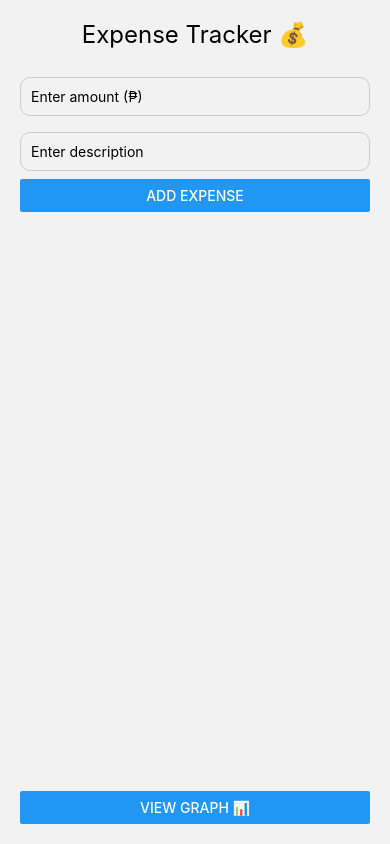
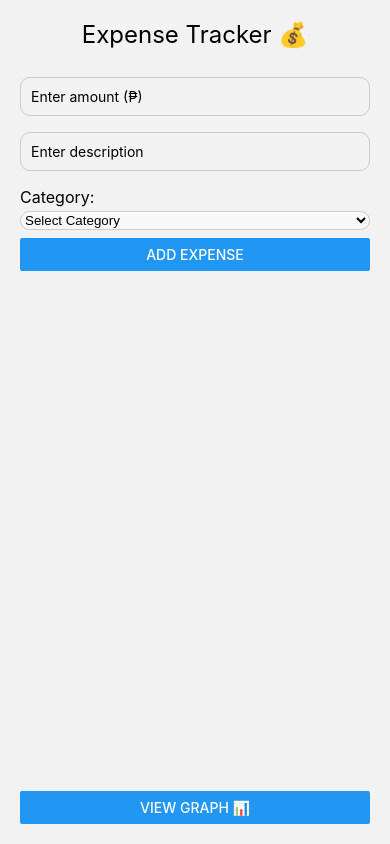
Before and after one commit to juliuscajes/QuickCount, a React Native app: screen /Expense in a window 390 px wide. Built offline with nearby package versions, Linux system fonts and the light colour scheme.

Commit message:
adding a Category Selector

```diff
--- a/package.json
+++ b/package.json
@@ -11,6 +11,7 @@
   },
   "dependencies": {
     "@react-native-async-storage/async-storage": "2.2.0",
+    "@react-native-picker/picker": "^2.11.3",
     "@react-navigation/native": "^7.1.18",
     "@react-navigation/stack": "^7.4.10",
     "expo": "~54.0.13",
--- /dev/null
+++ b/src/Components/CategoryPicker.js
@@ -0,0 +1,34 @@
+import React from "react";
+import { View, Text, StyleSheet } from "react-native";
+import { Picker } from "@react-native-picker/picker";
+
+export default function CategoryPicker({ selectedCategory, onValueChange }) {
+  return (
+    <View style={styles.container}>
+      <Text style={styles.label}>Category:</Text>
+      <Picker
+        selectedValue={selectedCategory}
+        onValueChange={onValueChange}
+        style={styles.picker}
+      >
+        <Picker.Item label="Select Category" value="" />
+        <Picker.Item label="Food" value="Food" />
+        <Picker.Item label="Transport" value="Transport" />
+        <Picker.Item label="Bills" value="Bills" />
+        <Picker.Item label="Shopping" value="Shopping" />
+        <Picker.Item label="Others" value="Others" />
+      </Picker>
+    </View>
+  );
+}
+
+const styles = StyleSheet.create({
+  container: { marginVertical: 8 },
+  label: { fontSize: 16, marginBottom: 4 },
+  picker: {
+    borderWidth: 1,
+    borderColor: "#ccc",
+    borderRadius: 10,
+    backgroundColor: "#f9f9f9",
+  },
+});
--- a/src/screens/ExpenseScreen.js
+++ b/src/screens/ExpenseScreen.js
@@ -7,22 +7,29 @@ import {
   FlatList,
   StyleSheet,
 } from "react-native";
+import CategoryPicker from "../Components/CategoryPicker";
 
 export default function ExpenseScreen({ navigation }) {
   const [amount, setAmount] = useState("");
   const [description, setDescription] = useState("");
+  const [category, setCategory] = useState("");
   const [expenses, setExpenses] = useState([]);
 
   const addExpense = () => {
-    if (!amount || !description) return alert("Please fill all fields!");
+    if (!amount || !description || !category)
+      return alert("Please fill all fields!");
+
     const newExpense = {
       id: Date.now().toString(),
       amount: parseFloat(amount),
       description,
+      category,
     };
+
     setExpenses([...expenses, newExpense]);
     setAmount("");
     setDescription("");
+    setCategory("");
   };
 
   const deleteExpense = (id) => {
@@ -47,6 +54,12 @@ export default function ExpenseScreen({ navigation }) {
         onChangeText={setDescription}
       />
 
+      {/* 🆕 Add Category Picker here */}
+      <CategoryPicker
+        selectedCategory={category}
+        onValueChange={(value) => setCategory(value)}
+      />
+
       <Button title="Add Expense" onPress={addExpense} />
 
       <FlatList
@@ -55,7 +68,7 @@ export default function ExpenseScreen({ navigation }) {
         renderItem={({ item }) => (
           <View style={styles.expenseItem}>
             <Text>
-              ₱{item.amount} - {item.description}
+              ₱{item.amount} - {item.description} ({item.category})
             </Text>
             <Button title="Delete" onPress={() => deleteExpense(item.id)} />
           </View>
```
Also changed, not shown: 1 other file (tests, documents, lock files or other folders).
